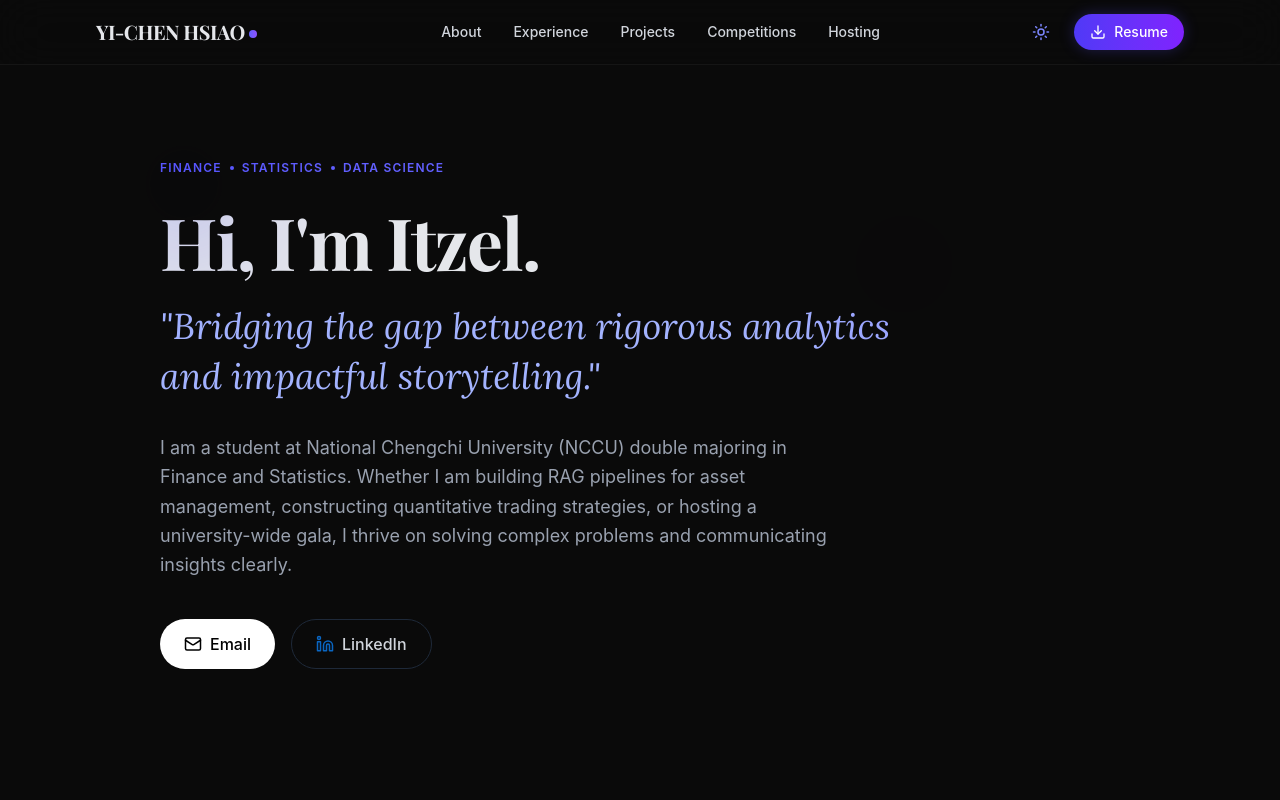
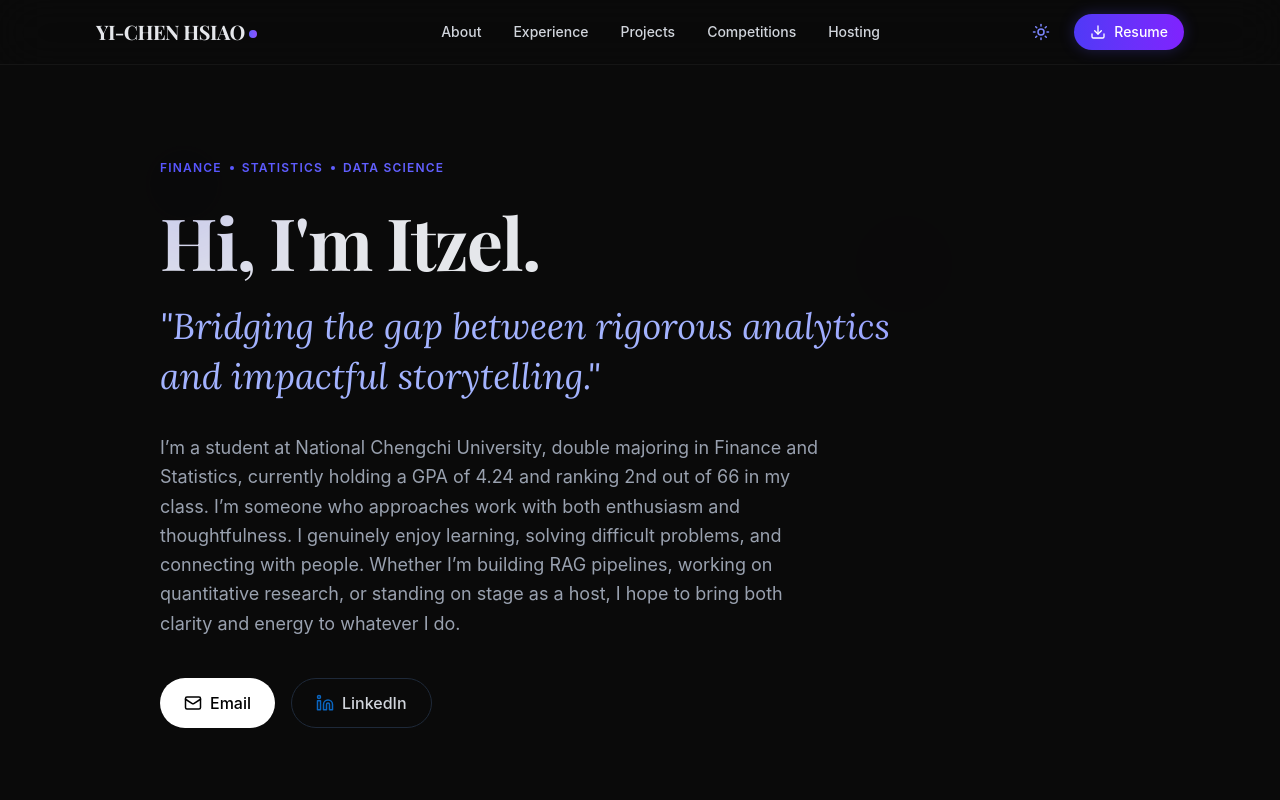
Before and after one commit to Itzel0115/itzel-portfolio, a React (Vite) app: page / in a window 1280 px wide. Shown: the top 800 px of the page. Built offline with nearby package versions, Linux system fonts and the light colour scheme.

Commit message:
一些小調整

```diff
--- a/src/App.jsx
+++ b/src/App.jsx
@@ -113,9 +113,7 @@ export default function App() {
             "Bridging the gap between rigorous analytics and impactful storytelling."
           </p>
           <p className={`text-lg mb-10 leading-relaxed ${darkMode ? 'text-gray-400' : 'text-gray-600'} max-w-2xl`}>
-            I am a student at National Chengchi University (NCCU) double majoring in Finance and Statistics.
-            Whether I am building RAG pipelines for asset management, constructing quantitative trading strategies,
-            or hosting a university-wide gala, I thrive on solving complex problems and communicating insights clearly.
+          I’m a student at National Chengchi University, double majoring in Finance and Statistics, currently holding a GPA of 4.24 and ranking 2nd out of 66 in my class. I’m someone who approaches work with both enthusiasm and thoughtfulness. I genuinely enjoy learning, solving difficult problems, and connecting with people. Whether I’m building RAG pipelines, working on quantitative research, or standing on stage as a host, I hope to bring both clarity and energy to whatever I do.
           </p>
 
           <div className="flex flex-wrap gap-4">
```
